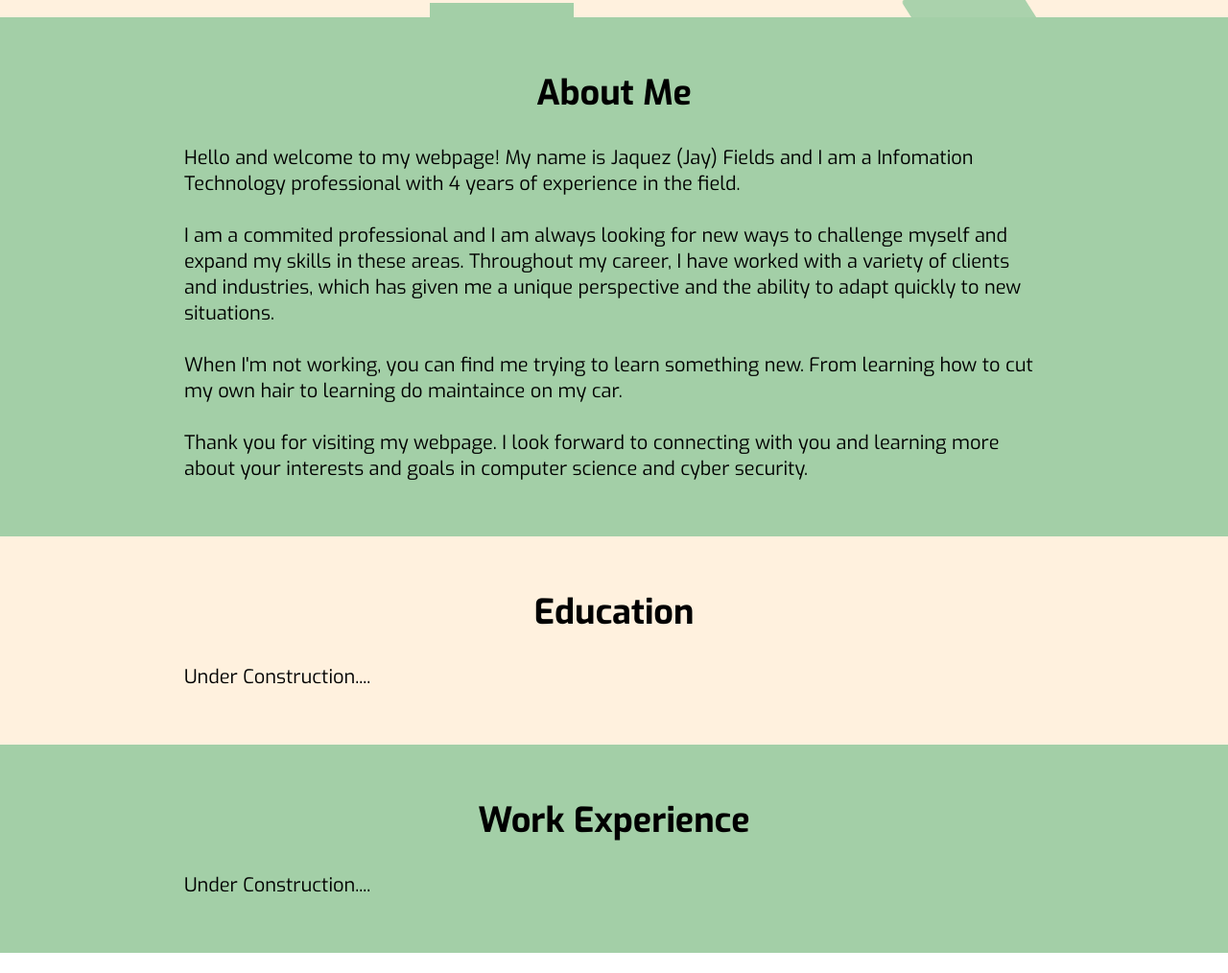
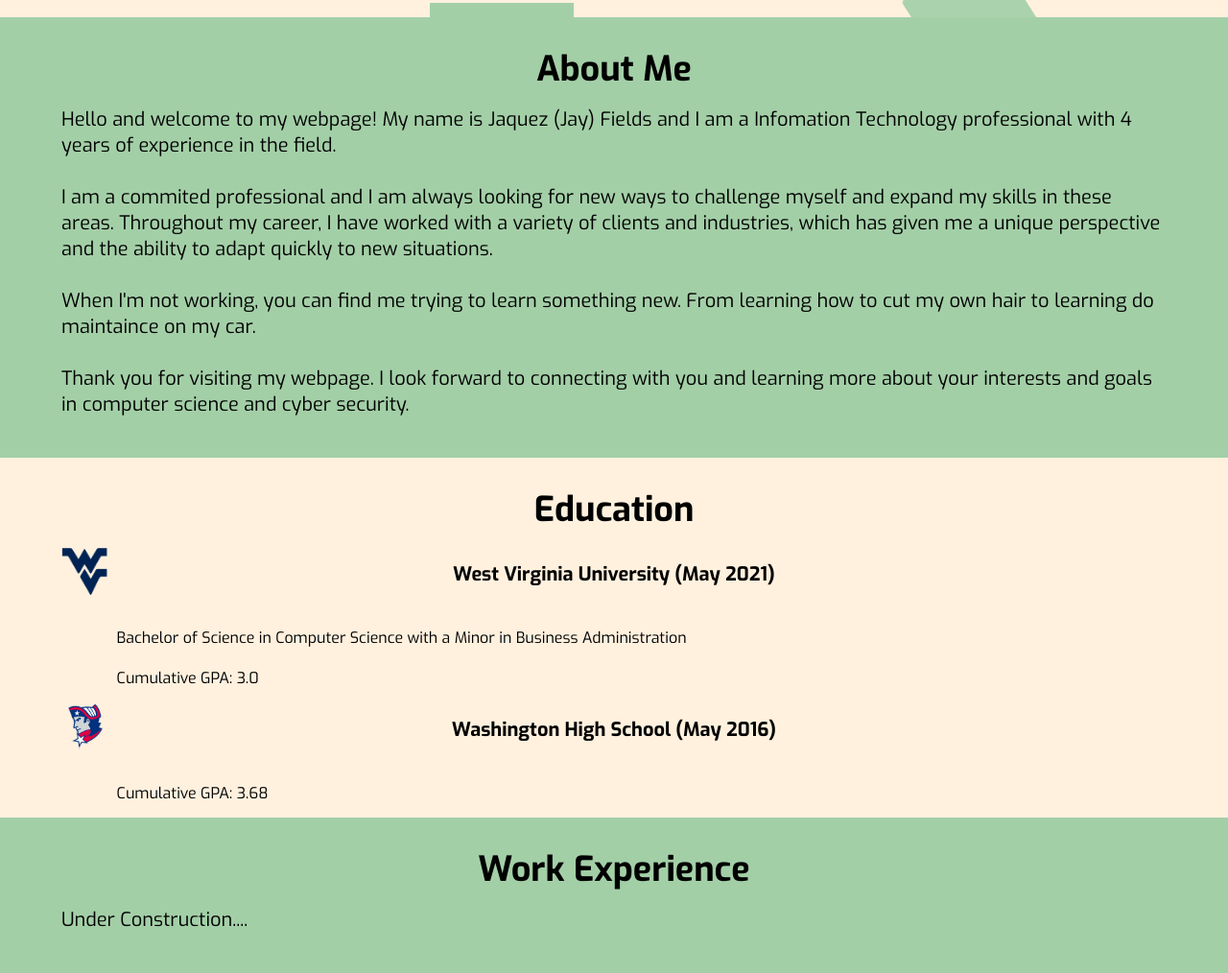
Before and after one commit to JayFields04/JayFields04.github.io, a plain HTML site: page index.html in a window 1280 px wide. Shown: the part 782-1796 px from the top of the page at 96% size. Before the commit the page ends 1775 px from the top, so only its background shows below. Drawn offline with Linux system fonts and the light colour scheme.

Commit message:
Education added

```diff
--- a/index.html
+++ b/index.html
@@ -63,9 +63,19 @@
 
 <div class="education-container" id="education">
     <h2 style="font-size: 36px;">Education</h2>
-    <p style="font-size: 20px">
-        Under Construction.... <br><br>
-    </p>
+    <div class="wvu-container">
+        <img src="./images/WVU.png" alt="WVU Logo"
+        width="50" height="50">
+        <h3 style="font-size: 20px"> <b>West Virginia University (May 2021)</b></h3>
+        <p><br><br>Bachelor of Science in Computer Science with a Minor in Business Administration
+        <br><br>Cumulative GPA: 3.0</p>
+    </div>
+    <div class="whs-container">
+        <img src="./images/WHS.png" alt="WHS Logo"
+        width="50">
+        <h3 style="font-size: 20px"><b>Washington High School (May 2016)</b></h3>
+        <p><br><br>Cumulative GPA: 3.68</p>
+    </div>
 </div>
 
 <div class="work-container" id="work">
--- a/style.css
+++ b/style.css
@@ -184,14 +184,6 @@ border-bottom: 3px solid #000000;
     background-color: #A3CFA7;
 }
 
-.education-container{
-    background-color: #FFF1DE;
-}
-
-.work-container{
-    background-color: #A3CFA7;
-}
-
 h2{
     padding-top: 55px;
     text-align: center;
@@ -204,6 +196,38 @@ p{
     margin: auto;
     padding-bottom: 30px;
 }
+
+.education-container{
+    background-color: #FFF1DE;
+}
+
+.wvu-container{
+    width: 70%;
+    margin: auto;
+}
+
+.wvu-container h3{
+    text-align: center;
+    margin-top: -40px;
+}
+
+.whs-container{
+    width: 70%;
+    margin: auto;
+}
+
+.whs-container h3{
+    text-align: center;
+    margin-top: -40px;
+}
+
+
+
+.work-container{
+    background-color: #A3CFA7;
+}
+
+
 
 /* Footer */
 /* footer {
@@ -245,3 +269,27 @@ color: #fff;
 font-size: 20px;
 }
    */
+
+@media screen and (min-width: 700px) {
+.navbar {
+    flex-direction: row;
+    justify-content: space-between;
+    align-items: center;
+}
+h2 {
+    font-size: 24px;
+    padding-top: 30px;
+    padding-bottom: 15px;
+  }
+
+  p {
+    width: 90%;
+    font-size: 16px;
+    padding-bottom: 15px;
+  }
+
+  .wvu-container,
+  .whs-container {
+    width: 90%;
+  }
+}
```
Also changed, not shown: images/WHS.png (added), images/WVU.png (added).
